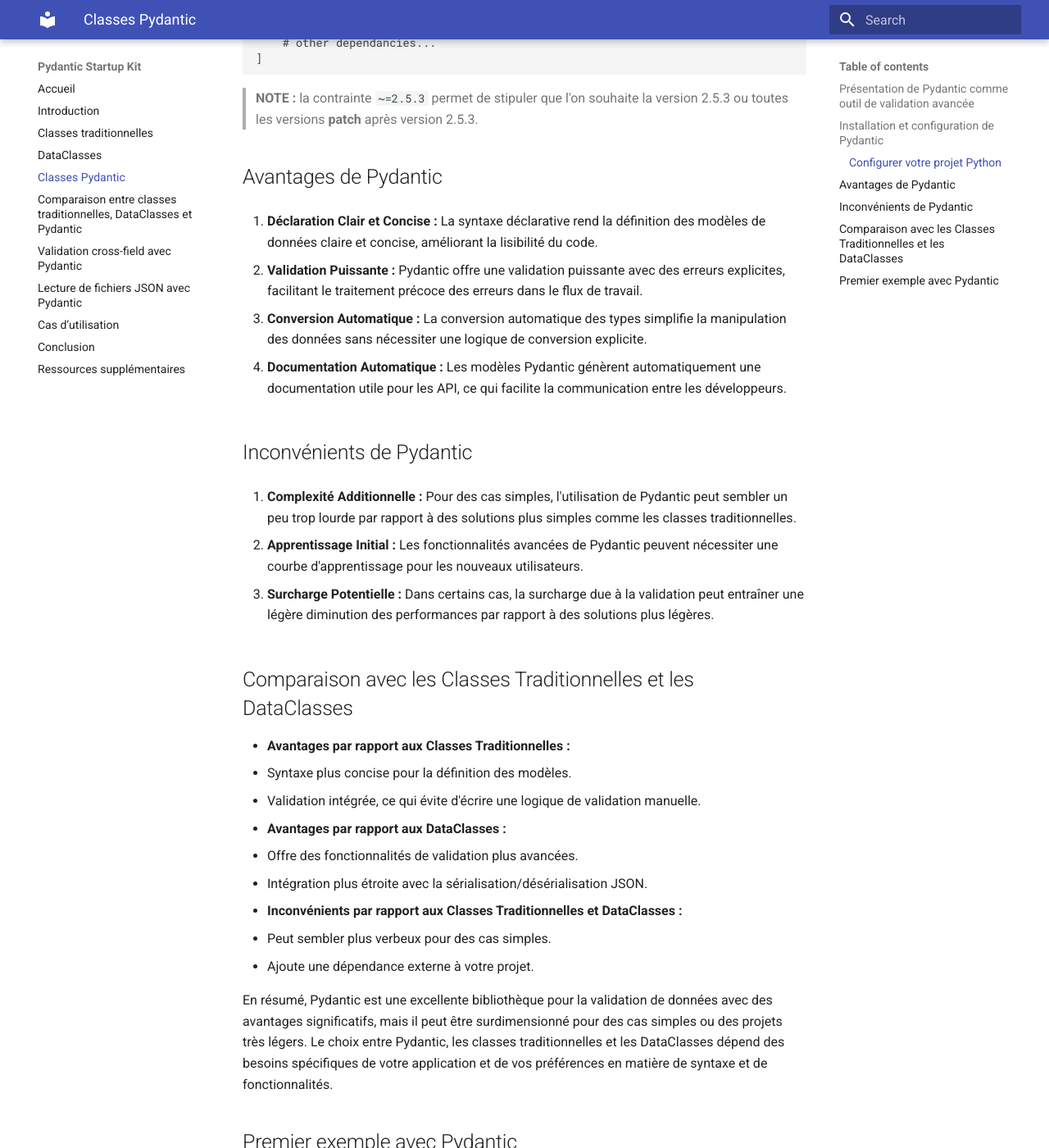
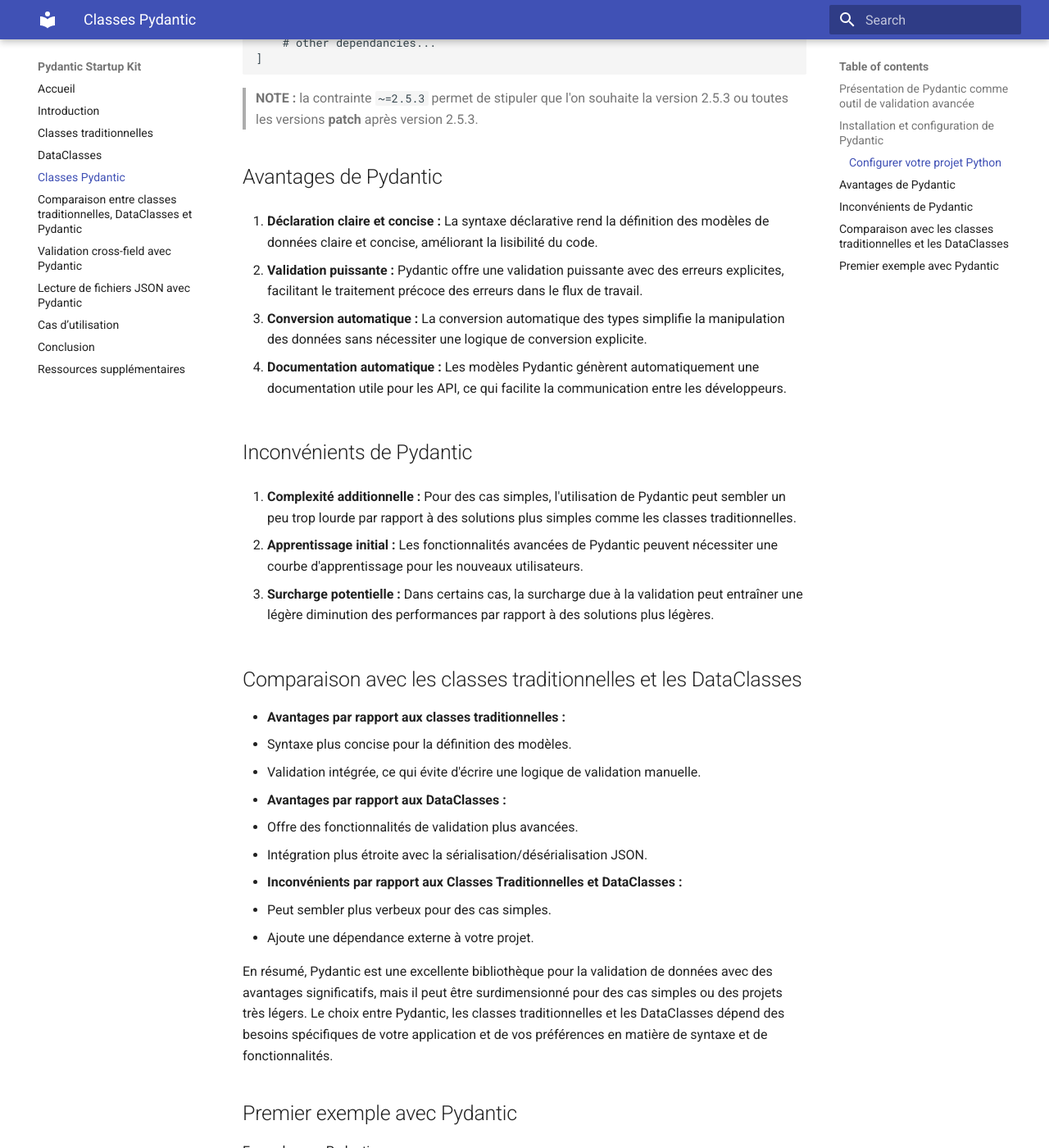
Before and after one commit to laurent-laporte-pro/pydantic-startup-kit, an MkDocs documentation site: the page built from docs/04-pydantic-classes.md, in a window 1280 px wide and 1400 px high, scrolled down 994 px. Shown: the whole window at 82% size. Built offline with MkDocs 1.6.1 and Material for MkDocs 9.7.7, drawn with Linux system fonts in a browser that asks for light colours.

Commit message:
fix: correct typo

```diff
--- a/docs/04-pydantic-classes.md
+++ b/docs/04-pydantic-classes.md
@@ -61,25 +61,25 @@
 
 ## Avantages de Pydantic
 
-1. **Déclaration Clair et Concise :** La syntaxe déclarative rend la définition des modèles de données claire et concise, améliorant la lisibilité du code.
+1. **Déclaration claire et concise :** La syntaxe déclarative rend la définition des modèles de données claire et concise, améliorant la lisibilité du code.
 
-2. **Validation Puissante :** Pydantic offre une validation puissante avec des erreurs explicites, facilitant le traitement précoce des erreurs dans le flux de travail.
+2. **Validation puissante :** Pydantic offre une validation puissante avec des erreurs explicites, facilitant le traitement précoce des erreurs dans le flux de travail.
 
-3. **Conversion Automatique :** La conversion automatique des types simplifie la manipulation des données sans nécessiter une logique de conversion explicite.
+3. **Conversion automatique :** La conversion automatique des types simplifie la manipulation des données sans nécessiter une logique de conversion explicite.
 
-4. **Documentation Automatique :** Les modèles Pydantic génèrent automatiquement une documentation utile pour les API, ce qui facilite la communication entre les développeurs.
+4. **Documentation automatique :** Les modèles Pydantic génèrent automatiquement une documentation utile pour les API, ce qui facilite la communication entre les développeurs.
 
 ## Inconvénients de Pydantic
 
-1. **Complexité Additionnelle :** Pour des cas simples, l'utilisation de Pydantic peut sembler un peu trop lourde par rapport à des solutions plus simples comme les classes traditionnelles.
+1. **Complexité additionnelle :** Pour des cas simples, l'utilisation de Pydantic peut sembler un peu trop lourde par rapport à des solutions plus simples comme les classes traditionnelles.
 
-2. **Apprentissage Initial :** Les fonctionnalités avancées de Pydantic peuvent nécessiter une courbe d'apprentissage pour les nouveaux utilisateurs.
+2. **Apprentissage initial :** Les fonctionnalités avancées de Pydantic peuvent nécessiter une courbe d'apprentissage pour les nouveaux utilisateurs.
 
-3. **Surcharge Potentielle :** Dans certains cas, la surcharge due à la validation peut entraîner une légère diminution des performances par rapport à des solutions plus légères.
+3. **Surcharge potentielle :** Dans certains cas, la surcharge due à la validation peut entraîner une légère diminution des performances par rapport à des solutions plus légères.
 
-## Comparaison avec les Classes Traditionnelles et les DataClasses
+## Comparaison avec les classes traditionnelles et les DataClasses
 
-- **Avantages par rapport aux Classes Traditionnelles :**
+- **Avantages par rapport aux classes traditionnelles :**
   - Syntaxe plus concise pour la définition des modèles.
   - Validation intégrée, ce qui évite d'écrire une logique de validation manuelle.
 
```
